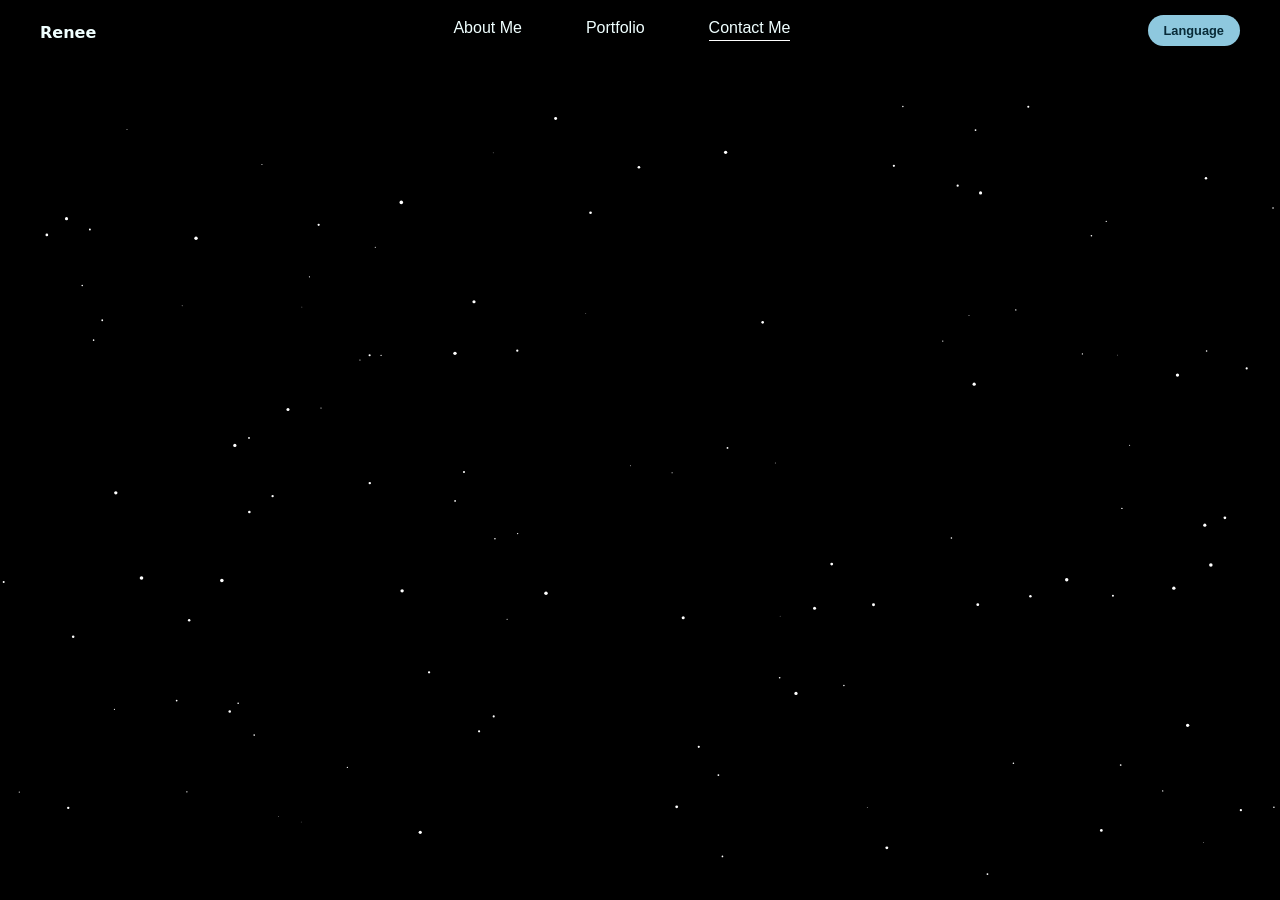
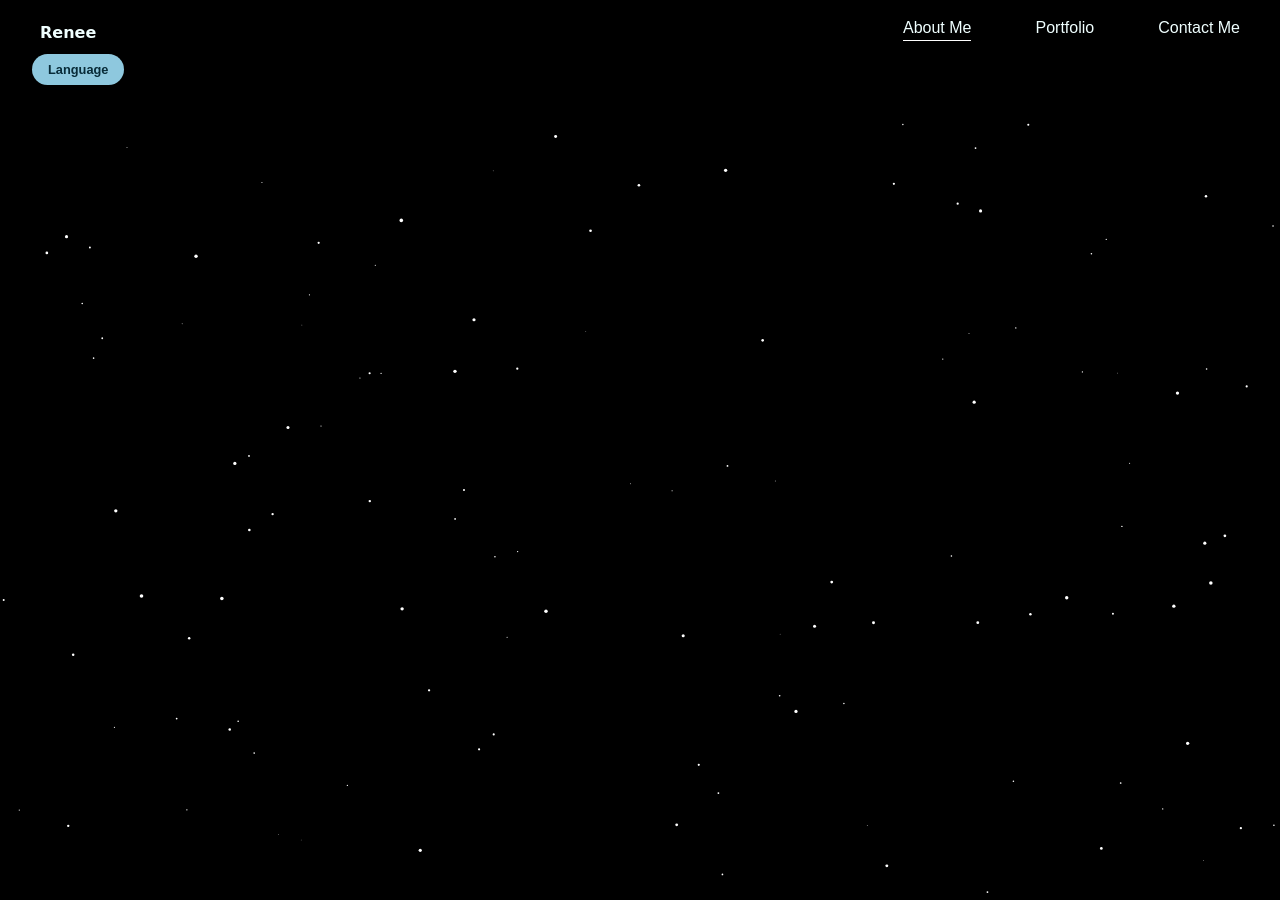
Before and after one commit to reneehsieh3/personal.website, a plain HTML site: page dot.html in a window 1280 px wide. Drawn offline with nearby package versions, Linux system fonts and the light colour scheme; no server answers.

Commit message:
Fix HTML structure in navigation links

```diff
--- a/dot.html
+++ b/dot.html
@@ -19,9 +19,9 @@
         <div class="navbar">
             <div class="logo"><a href="index.html">Renee</a></div>
             <ul class="links">
-                <li><a href="about.html">About Me</a></li>
+                <li><a href="about.html">About Me</a><div class = "line"></li>
                 <li><a href="portfolio.html">Portfolio</a></li>
-                <li><a href="contact.html">Contact Me</a><div class = "line"></div></li>
+                <li><a href="contact.html">Contact Me</a></div></li>
             </ul>
             <a href="#" class="action_btn">Language</a>
             <div class="toggle_btn">
```
